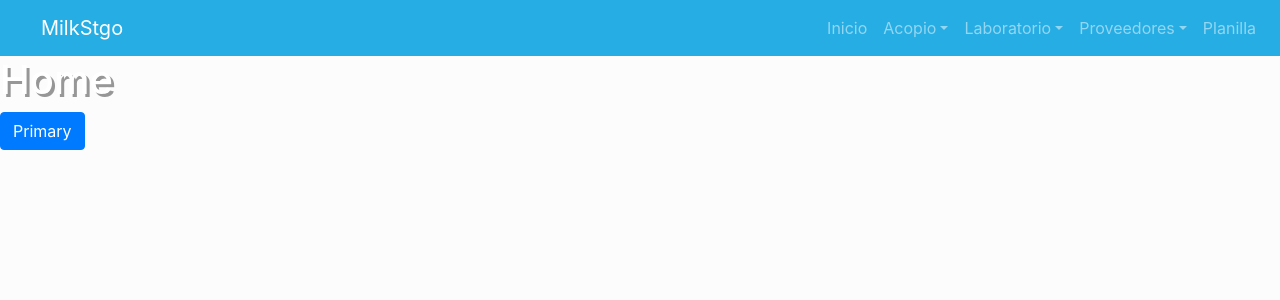
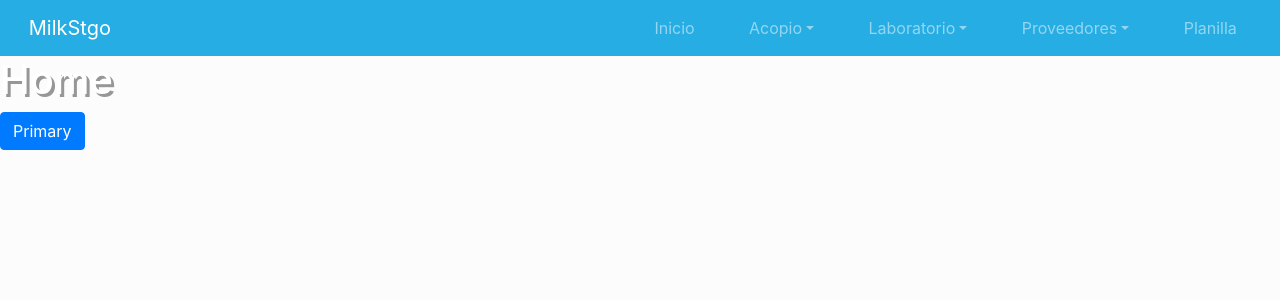
Before and after one commit to holYadio/tingesoPEP2-Frontend, a React (Create React App) app: page / in a window 1280 px wide. Shown: the top 300 px of the page. Built offline with nearby package versions, Linux system fonts and the light colour scheme; the HTML template or start-up script is replaced by a standard one.

Commit message:
fix:NavBar

```diff
--- a/src/App.css
+++ b/src/App.css
@@ -22,12 +22,18 @@ section {
 }
 
 .navbar-brand {
-  padding-left: 2%;
+  margin-left: 1vw;
+}
+
+
+.navbar-links .nav-link {
+  margin-right: 1.5vw;
+  margin-left: 1.5vw; /* Ajusta el valor según el espaciado deseado */
 }
 
 .nav-link {
   color: #ffffff;
-  padding-left: 4%;
+  margin-left: 2vw;
 }
 
 .navbar-nav .Link:hover {
@@ -44,11 +50,12 @@ section {
 .dropdown-menu.show {
   border: none;
   color: #ffffff;
-  margin-left: 3.5%;
+  margin-left: 1vw;
 }
 
 .dropdown-item {
   color: #ffffff;
+  margin-left: 1vw;
 }
 
 .dropdown-item:active {
--- a/src/components/NavBarHome.jsx
+++ b/src/components/NavBarHome.jsx
@@ -8,8 +8,8 @@ export default function NavBarComponent() {
             <Navbar className="navBg" expand="lg" variant="dark">
                 <Navbar.Brand href="/">MilkStgo</Navbar.Brand>
                 <Navbar.Toggle aria-controls="responsive-navbar-nav" />
-                <Navbar.Collapse id="responsive-navbar-nav">
-                    <Nav className="ml-auto">
+                <Navbar.Collapse id="responsive-navbar-nav" className="justify-content-center">
+                    <Nav className="ml-auto navbar-links">
                         <Nav.Link as={Link} to="/">Inicio</Nav.Link>
                         <NavDropdown title="Acopio" id="menu1">
                             <NavDropdown.Item as={Link} to="/file-upload-acopio">Subir Acopio</NavDropdown.Item>
```
